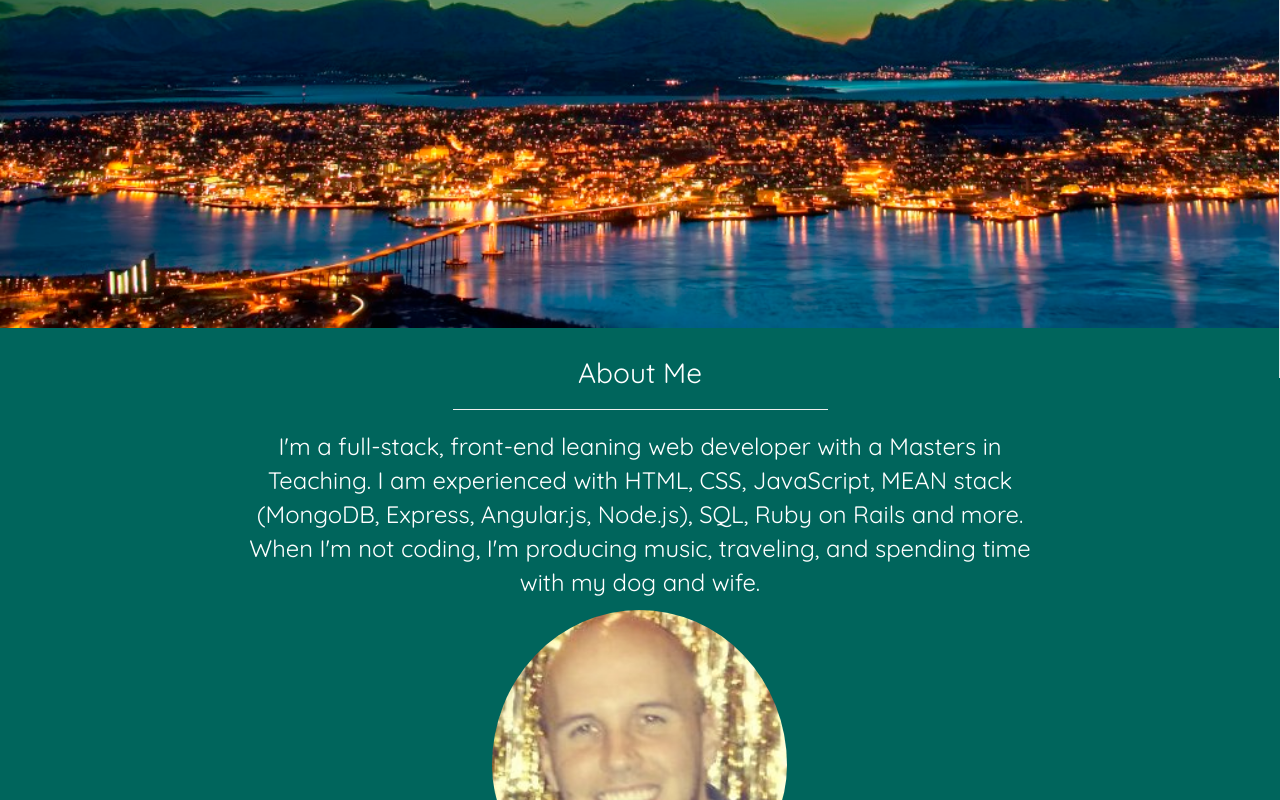
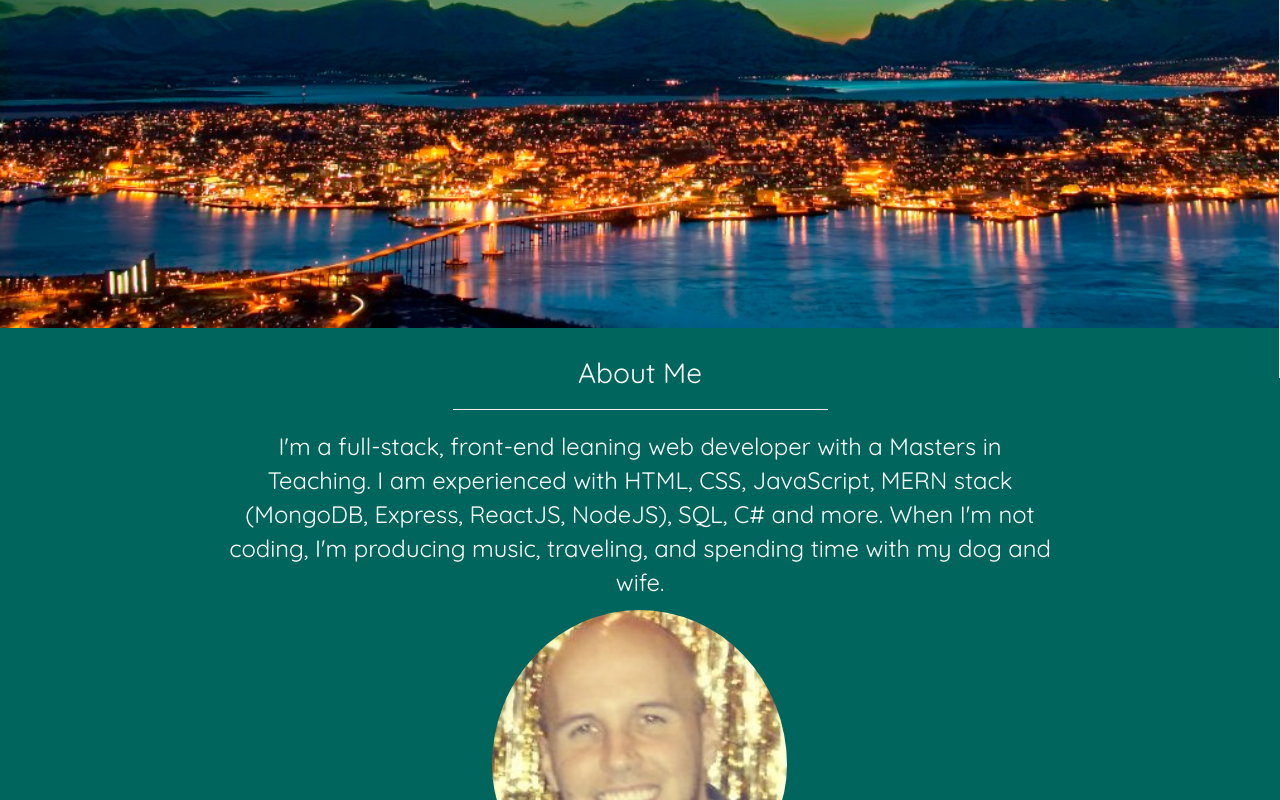
Before and after one commit to zaturnvalley/Portfolio, a plain HTML site: page index.html in a window 1280 px wide. Shown: the part 422-1222 px from the top of the page. Drawn offline with nearby package versions, Linux system fonts and the light colour scheme; a web font is replaced by a local one.

Commit message:
updated resume

```diff
--- a/index.html
+++ b/index.html
@@ -72,7 +72,7 @@
       <div class="row">
         <div class="col-xs-8 col-xs-offset-2">
           <p id="info">
-          I'm a full-stack, front-end leaning web developer with a Masters in Teaching. I am experienced with HTML, CSS, JavaScript, MEAN stack (MongoDB, Express, Angular.js, Node.js), SQL, Ruby on Rails and more. When I'm not coding, I'm producing music, traveling, and spending time with my dog and wife.
+          I'm a full-stack, front-end leaning web developer with a Masters in Teaching. I am experienced with HTML, CSS, JavaScript, MERN stack (MongoDB, Express, ReactJS, NodeJS), SQL, C# and more. When I'm not coding, I'm producing music, traveling, and spending time with my dog and wife.
           </p>
         </div>
       </div>
```
Also changed, not shown: 2 other files.
